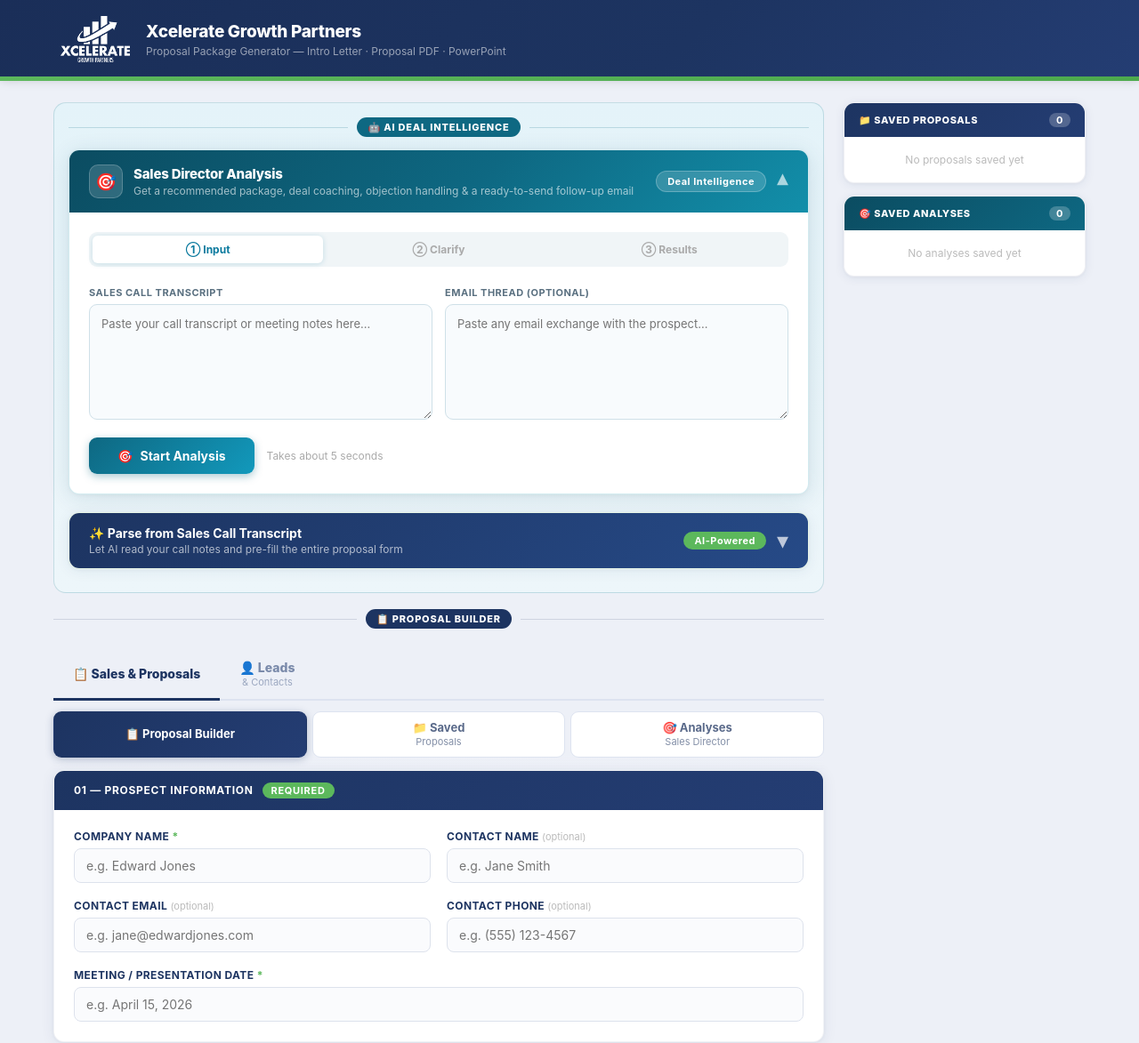
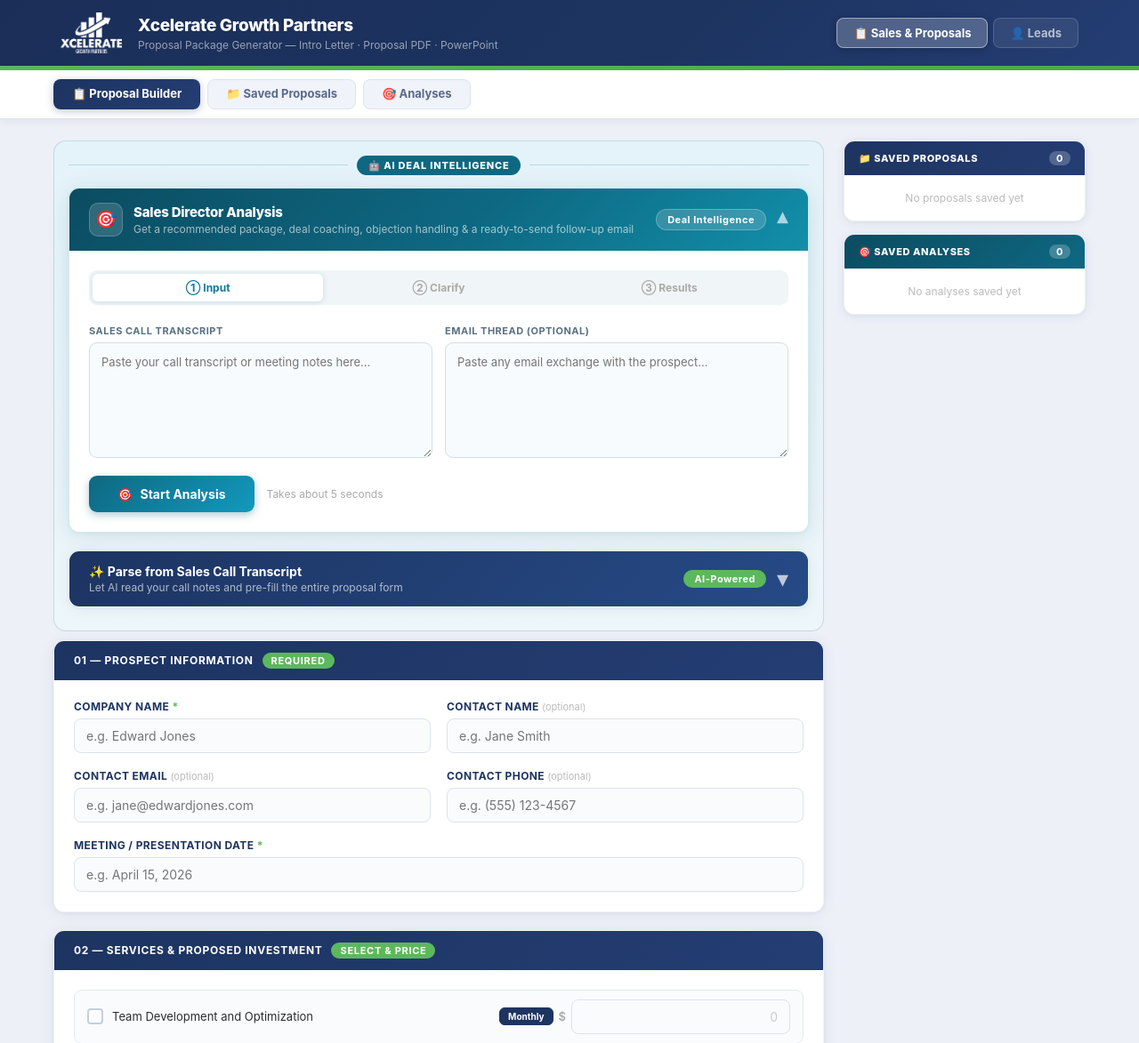
Before and after one commit to huegioi/xcelerate-proposals, a Flask app: page / in a window 1280 px wide. Shown: the top 1173 px of the page at 89% size. Run offline with Flask 3, Linux system fonts and the light colour scheme; data that the repository does not hold is empty.

Commit message:
Update index.html

```diff
--- a/xcellerate_app/templates/index.html
+++ b/xcellerate_app/templates/index.html
@@ -20,13 +20,47 @@
     }
     .header-inner {
       max-width: 1200px; margin: 0 auto;
-      padding: 18px 28px 16px;
+      padding: 14px 28px 14px;
       display: flex; align-items: center; gap: 18px;
     }
-    .header-logo { height: 52px; filter: brightness(0) invert(1); }
+    .header-logo { height: 46px; filter: brightness(0) invert(1); }
     .header-text h1 { color: #fff; font-size: 19px; font-weight: 800; letter-spacing: -0.3px; }
     .header-text p { color: rgba(255,255,255,0.55); font-size: 12px; margin-top: 3px; }
     .green-bar { height: 5px; background: linear-gradient(90deg, #5CB85C, #4daa4d); }
+
+    /* ── Top-level nav (inside header) ──────────────────── */
+    .top-nav-bar {
+      margin-left: auto; display: flex; gap: 6px; align-items: center;
+    }
+    .top-nav-btn {
+      padding: 8px 18px; font-size: 13px; font-weight: 700;
+      color: rgba(255,255,255,0.65); background: rgba(255,255,255,0.08);
+      border: 1.5px solid rgba(255,255,255,0.15); border-radius: 8px;
+      cursor: pointer; transition: all 0.18s; font-family: inherit;
+    }
+    .top-nav-btn:hover:not(.active) {
+      color: #fff; background: rgba(255,255,255,0.16); border-color: rgba(255,255,255,0.3);
+    }
+    .top-nav-btn.active {
+      color: #fff; background: rgba(255,255,255,0.22);
+      border-color: rgba(255,255,255,0.45);
+      box-shadow: 0 2px 8px rgba(0,0,0,0.2);
+    }
+    .top-nav-btn.leads-section-btn.active {
+      background: rgba(92,184,92,0.28); border-color: rgba(92,184,92,0.55);
+    }
+
+    /* ── Sub-nav strip (below green bar, full-width, sticky) */
+    .sub-nav-strip {
+      background: #fff;
+      border-bottom: 1px solid #dde3f0;
+      box-shadow: 0 2px 10px rgba(29,52,97,0.07);
+      position: sticky; top: 0; z-index: 100;
+    }
+    .sub-nav-inner {
+      max-width: 1200px; margin: 0 auto;
+      padding: 10px 20px; display: flex; gap: 8px;
+    }
 
     /* ── Main two-column layout ─────────────────────────── */
     main {
@@ -318,43 +352,23 @@
     .tab-panel { display: none; }
     .tab-panel.active { display: block; }
 
-    /* ── Top-level section nav ── */
-    .top-nav-bar {
-      display: flex; gap: 0; padding: 10px 0 0; border-bottom: 2px solid #dde3f0;
-      margin-bottom: 0; position: sticky; top: 0; z-index: 51;
-      background: linear-gradient(to bottom, #edf0f7 70%, #edf0f7);
-    }
-    .top-nav-btn {
-      padding: 10px 22px 11px; font-size: 14px; font-weight: 800;
-      color: #7a8aaa; background: transparent; border: none;
-      border-bottom: 3px solid transparent; margin-bottom: -2px;
-      cursor: pointer; transition: all 0.15s;
-      font-family: inherit; text-align: center; line-height: 1.2;
-    }
-    .top-nav-btn:hover:not(.active) { color: #1D3461; border-bottom-color: rgba(29,52,97,0.25); }
-    .top-nav-btn.active { color: #1D3461; border-bottom-color: #1D3461; }
-    .top-nav-btn.leads-section-btn.active { color: #2d6a2d; border-bottom-color: #2d6a2d; }
-    .top-nav-btn .nav-label { display: block; font-size: 11px; font-weight: 400; opacity: 0.7; margin-top: 1px; }
-
-    /* ── Main nav bar (sub-nav within Sales & Proposals) ── */
+    /* ── Sub-tab buttons (inside sub-nav strip) ─────────── */
     .main-nav-bar {
-      display: flex; gap: 6px; padding: 12px 0 14px;
-      position: sticky; top: 44px; z-index: 50;
-      background: linear-gradient(to bottom, #edf0f7 80%, transparent);
+      display: flex; gap: 8px; width: 100%;
     }
     .main-nav-btn {
-      flex: 1; padding: 10px 8px; font-size: 13px; font-weight: 700;
-      color: #5a6a8a; background: #fff; border: 1.5px solid #dde3f0;
-      border-radius: 9px; cursor: pointer; transition: all 0.15s;
-      font-family: inherit; text-align: center; line-height: 1.2;
-    }
-    .main-nav-btn:hover:not(.active) { background: #f0f3f9; color: #1D3461; border-color: #b8c4de; }
+      padding: 8px 20px; font-size: 13px; font-weight: 700;
+      color: #5a6a8a; background: #f0f3f9; border: 1.5px solid #dde3f0;
+      border-radius: 8px; cursor: pointer; transition: all 0.15s;
+      font-family: inherit; text-align: center; line-height: 1.2; white-space: nowrap;
+    }
+    .main-nav-btn:hover:not(.active) { background: #e4e9f5; color: #1D3461; border-color: #b8c4de; }
     .main-nav-btn.active {
       background: linear-gradient(135deg, #1D3461, #243d73);
       color: #fff; border-color: transparent;
       box-shadow: 0 2px 10px rgba(29,52,97,0.28);
     }
-    .main-nav-btn .nav-label { display: block; font-size: 11px; font-weight: 400; opacity: 0.75; margin-top: 1px; }
+    .main-nav-btn .nav-label { display: inline; font-size: 13px; font-weight: 700; opacity: 1; margin-left: 3px; }
 
     /* ── New Analysis button in Analyses panel ── */
     .btn-new-analysis {
@@ -869,9 +883,40 @@
       <h1>Xcelerate Growth Partners</h1>
       <p>Proposal Package Generator — Intro Letter · Proposal PDF · PowerPoint</p>
     </div>
+    <!-- ── Top-level section navigation (in header) ──── -->
+    <nav class="top-nav-bar" aria-label="Main navigation">
+      <button type="button" id="section-sales-btn" class="top-nav-btn active"
+              onclick="switchSection('sales')">
+        📋 Sales &amp; Proposals
+      </button>
+      <button type="button" id="section-leads-btn" class="top-nav-btn leads-section-btn"
+              onclick="switchSection('leads')">
+        👤 Leads
+      </button>
+    </nav>
   </div>
 </header>
 <div class="green-bar"></div>
+
+<!-- ── Sub-nav strip (Proposal Builder | Saved | Analyses) -->
+<div class="sub-nav-strip" id="sub-nav-strip">
+  <div class="sub-nav-inner">
+    <nav class="main-nav-bar" id="sub-nav-sales" aria-label="Section navigation">
+      <button type="button" id="new-tab-btn" class="main-nav-btn active"
+              onclick="switchTab('new')">
+        📋 Proposal Builder
+      </button>
+      <button type="button" id="saved-tab-btn" class="main-nav-btn"
+              onclick="switchTab('saved')">
+        📁 Saved Proposals
+      </button>
+      <button type="button" id="analyses-tab-btn" class="main-nav-btn"
+              onclick="switchTab('analyses')">
+        🎯 Analyses
+      </button>
+    </nav>
+  </div>
+</div>
 
 <!-- Progress Overlay -->
 <div id="progress-overlay">
@@ -1131,43 +1176,6 @@ Example:
 
   </div><!-- /ai-zone -->
 
-  <!-- ── Form Zone separator ──────────────────────────── -->
-  <div class="form-zone-sep">
-    <div class="zone-label-line"></div>
-    <span class="zone-label-tag">📋 Proposal Builder</span>
-    <div class="zone-label-line"></div>
-  </div>
-
-  <!-- ── Top-level section navigation ─────────────────── -->
-  <nav class="top-nav-bar" aria-label="Main navigation">
-    <button type="button" id="section-sales-btn" class="top-nav-btn active"
-            onclick="switchSection('sales')">
-      📋 Sales &amp; Proposals
-    </button>
-    <button type="button" id="section-leads-btn" class="top-nav-btn leads-section-btn"
-            onclick="switchSection('leads')">
-      👤 Leads
-      <span class="nav-label">&amp; Contacts</span>
-    </button>
-  </nav>
-
-  <!-- ── Sub-nav (Sales & Proposals) ──────────────────── -->
-  <nav class="main-nav-bar" id="sub-nav-sales" aria-label="Section navigation">
-    <button type="button" id="new-tab-btn" class="main-nav-btn active"
-            onclick="switchTab('new')">
-      📋 Proposal Builder
-    </button>
-    <button type="button" id="saved-tab-btn" class="main-nav-btn"
-            onclick="switchTab('saved')">
-      📁 Saved
-      <span class="nav-label">Proposals</span>
-    </button>
-    <button type="button" id="analyses-tab-btn" class="main-nav-btn"
-            onclick="switchTab('analyses')">
-      🎯 Analyses
-      <span class="nav-label">Sales Director</span>
-    </button>
-  </nav>
 
   <!-- Saved Proposals Panel -->
   <div class="tab-panel" id="panel-saved">
@@ -1953,24 +1961,23 @@ Example:
   // ── Section switching (top-level: sales | leads) ───────
   function switchSection(section) {
     document.querySelectorAll(".top-nav-btn").forEach(b => b.classList.remove("active"));
-    const subNav = document.getElementById("sub-nav-sales");
+    const strip = document.getElementById("sub-nav-strip");
 
     if (section === "leads") {
       document.getElementById("section-leads-btn").classList.add("active");
-      if (subNav) subNav.style.display = "none";
+      if (strip) strip.style.display = "none";
       document.querySelectorAll(".main-nav-btn").forEach(b => b.classList.remove("active"));
       document.querySelectorAll(".tab-panel").forEach(p => p.classList.remove("active"));
       document.getElementById("panel-leads").classList.add("active");
       loadLeads();
     } else {
       document.getElementById("section-sales-btn").classList.add("active");
-      if (subNav) subNav.style.display = "";
+      if (strip) strip.style.display = "";
       // Restore the active sub-tab (default to 'new' if none active)
       const activeBtn = document.querySelector(".main-nav-btn.active");
       if (!activeBtn) {
         switchTab("new");
       } else {
-        // Ensure corresponding panel is visible
         document.querySelectorAll(".tab-panel").forEach(p => p.classList.remove("active"));
         const tabMap = { "new-tab-btn": "panel-new", "saved-tab-btn": "panel-saved", "analyses-tab-btn": "panel-analyses" };
         const panelId = tabMap[activeBtn.id] || "panel-new";
@@ -1992,8 +1999,8 @@ Example:
     document.querySelectorAll(".top-nav-btn").forEach(b => b.classList.remove("active"));
     const sectionBtn = document.getElementById("section-sales-btn");
     if (sectionBtn) sectionBtn.classList.add("active");
-    const subNav = document.getElementById("sub-nav-sales");
-    if (subNav) subNav.style.display = "";
+    const strip = document.getElementById("sub-nav-strip");
+    if (strip) strip.style.display = "";
 
     // Clear active state from all nav buttons and panels
     document.querySelectorAll(".main-nav-btn, .tab-btn").forEach(b => b.classList.remove("active"));
```
